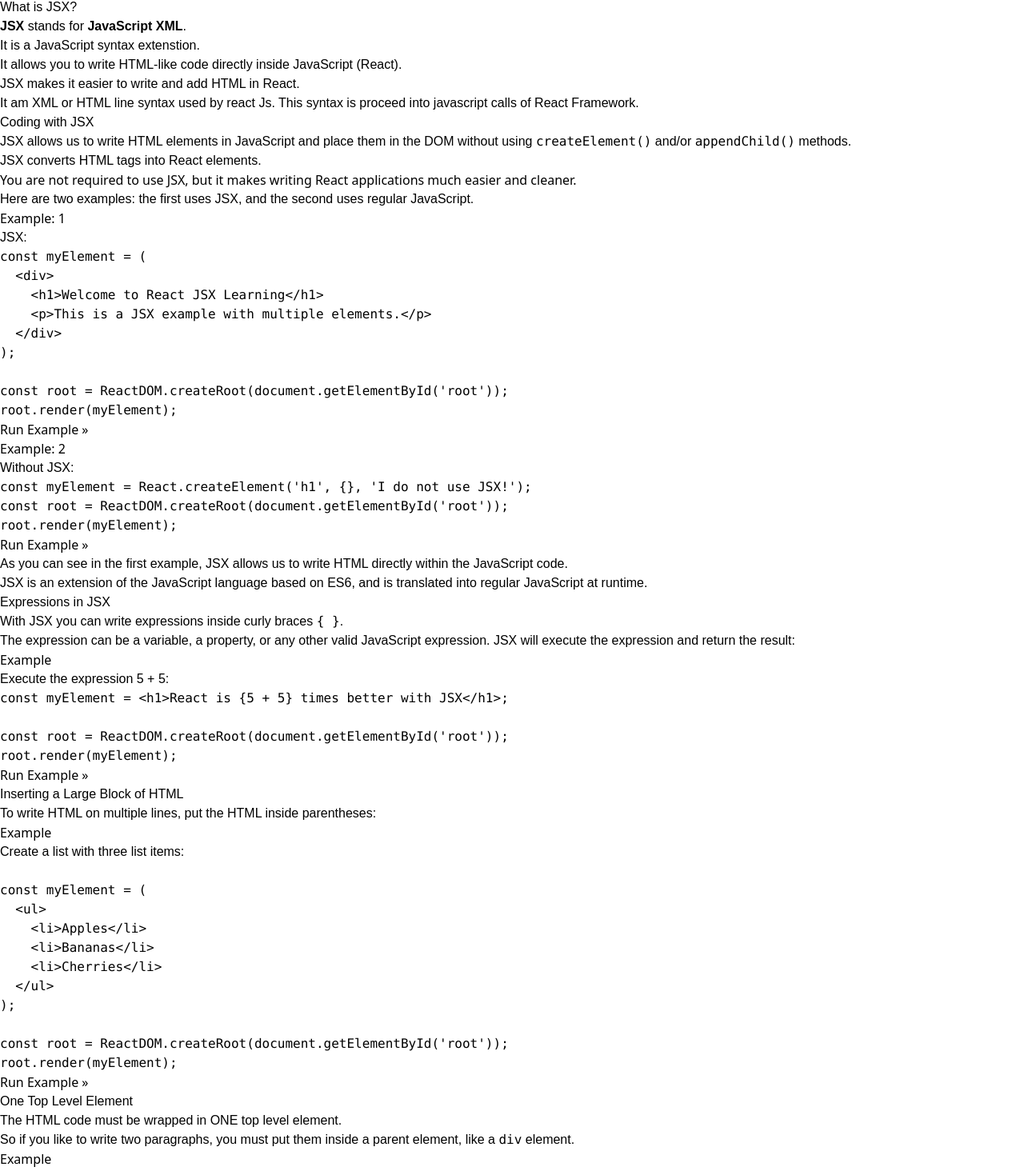
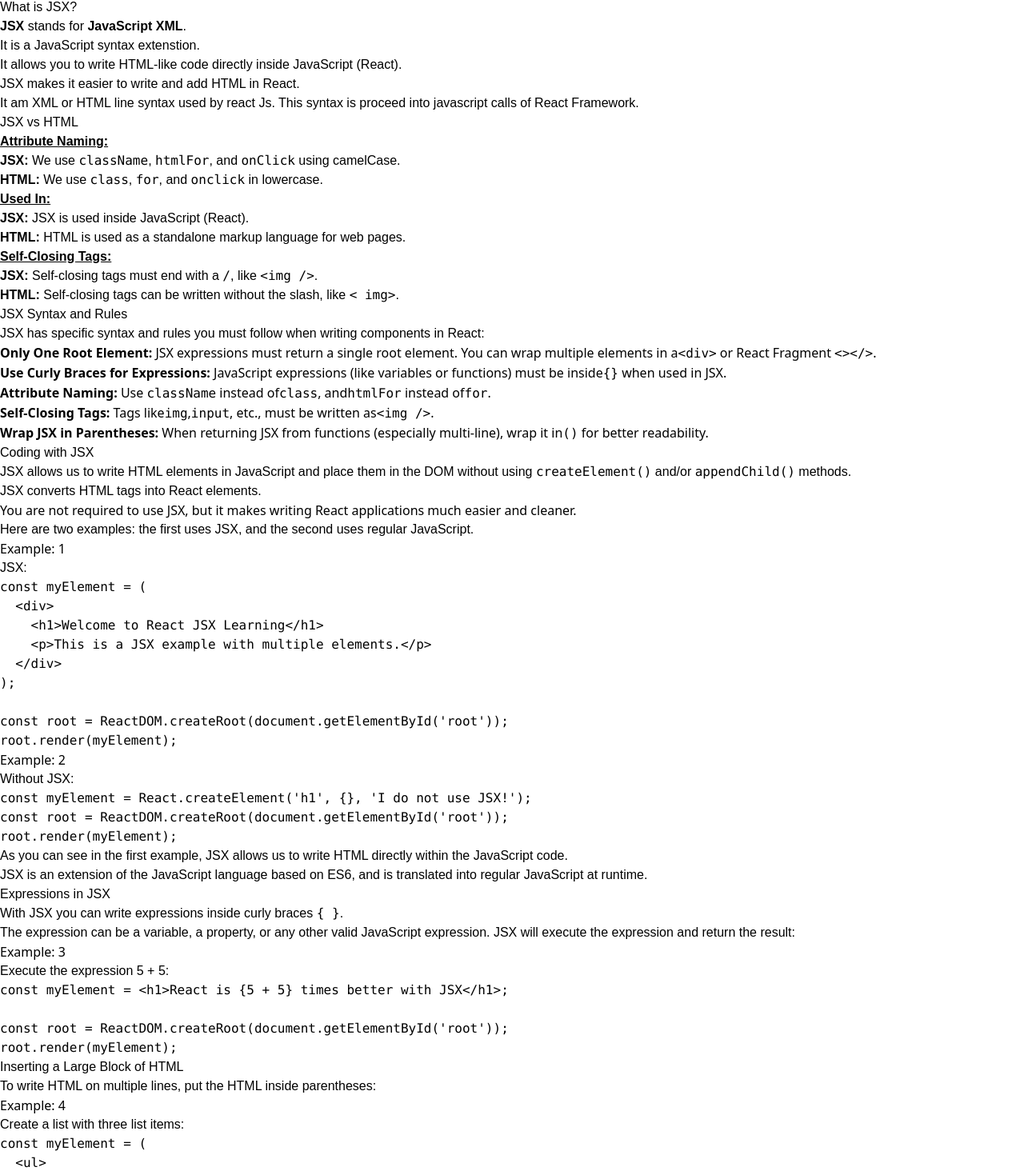
Before and after one commit to YuvrajDighe/Lms, a React app: page /React/Jsx in a window 1280 px wide. Shown: the part 537-2001 px from the top of the page at 80% size. Built offline with nearby package versions, Linux system fonts and the light colour scheme; the HTML template or start-up script is replaced by a standard one; a web font is replaced by a local one.

Commit message:
i update my code

```diff
--- a/src/subcomponent/Jsx.jsx
+++ b/src/subcomponent/Jsx.jsx
@@ -1,77 +1,22 @@
 import React from "react";
-
+import { Link } from "react-router-dom";
 function Jsx() {
-  const runCode = (code) => {
-    const html = `
-      <html>
-        <head>
-          <title>Run Example</title>
-          <script src="https://unpkg.com/react@18/umd/react.development.js"></script>
-          <script src="https://unpkg.com/react-dom@18/umd/react-dom.development.js"></script>
-          <script src="https://unpkg.com/react-dom@18/umd/react-dom.client.js"></script>
-          <style>
-            body {
-              margin: 0;
-              font-family: Arial, sans-serif;
-              display: flex;
-              height: 100vh;
-            }
-            .editor {
-              width: 50%;
-              padding: 20px;
-              background-color: #f4f4f4;
-              box-sizing: border-box;
-            }
-            .preview {
-              width: 50%;
-              border-left: 1px solid #ccc;
-              padding: 20px;
-              box-sizing: border-box;
-            }
-            pre {
-              background: #222;
-              color: #0f0;
-              padding: 10px;
-              overflow-x: auto;
-            }
-          </style>
-        </head>
-        <body>
-          <div class="editor">
-            <pre>${code.replace(/</g, "&lt;").replace(/>/g, "&gt;")}</pre>
-          </div>
-          <div class="preview">
-            <div id="root"></div>
-          </div>
-          <script type="text/javascript">
-            ${code}
-          </script>
-        </body>
-      </html>
-    `;
-    const newWindow = window.open();
-    newWindow.document.open();
-    newWindow.document.write(html);
-    newWindow.document.close();
-  };
-
-
-
   return (
-    <div className="p-9 bg-[#464859] text-white">
+    <div className="p-9 bg-[#464859] text-white text-lg">
       <div className="max-w-4x4">
         <h1 className="text-[40px]">React JSX</h1>
 
 
         <div className="flex justify-between mt-6">
-          <button className="flex items-center bg-green-500 hover:bg-green-600 text-white font-semibold py-2 px-4 rounded">
+          <Link to="/React/EnvironmentSetup" className="flex items-center bg-green-500 hover:bg-green-600 text-white font-semibold py-2 px-4 rounded">
             <span className="mr-2">❮</span> Previous
-          </button>
+          </Link>
 
-          <button className="flex items-center bg-green-500 hover:bg-green-600 text-white font-semibold py-2 px-4 rounded">
+          <Link to="/React/ReactComponent" className="flex items-center bg-green-500 hover:bg-green-600 text-white font-semibold py-2 px-4 rounded">
             Next <span className="ml-2">❯</span>
-          </button>
+          </Link>
         </div>
+
 
         <section className="mb-8  mt-5 pt-4">
           <h2 className="text-[30px] font-semibold mb-2">What is JSX?</h2>
@@ -79,17 +24,77 @@
             <strong>JSX</strong> stands for <strong>JavaScript XML</strong>.
           </p>
           <p>It is a JavaScript syntax extenstion.</p>
-
           <p className="mb-1">
             It allows you to write HTML-like code directly inside JavaScript (React).
           </p>
-
           <p>JSX makes it easier to write and add HTML in React.</p>
-
           <p>
-        It am XML or HTML line syntax used by react  Js. This syntax is proceed into javascript calls of React Framework.
+            It am XML or HTML line syntax used by react  Js. This syntax is proceed into javascript calls of React Framework.
           </p>
         </section>
+<section className="mb-8 mt-5 pt-4 ">
+  <h2 className="text-[30px] font-semibold mb-2">JSX vs HTML</h2>
+
+  <p className="mb-1">
+    <strong><u>Attribute Naming:</u></strong><br />
+    <strong>JSX:</strong> We use <code>className</code>,     <code className="text-red-600 font-bold">htmlFor</code>, and <code>onClick</code> using camelCase.
+  </p>
+  <p className="mb-1">
+    <strong>HTML:</strong> We use <code>class</code>, <code>for</code>, and <code>onclick</code> in lowercase.
+  </p>
+
+  <p className="mb-1">
+    <strong><u>Used In:</u></strong><br />
+    <strong>JSX:</strong> JSX is used inside JavaScript (React).<br />
+    <strong>HTML:</strong> HTML is used as a standalone markup language for web pages.
+  </p>
+
+  <p className="mb-1">
+    <strong><u>Self-Closing Tags:</u></strong><br />
+    <strong>JSX:</strong> Self-closing tags must end with a <code>/</code>, like <code>&lt;img /&gt;</code>.
+  </p>
+  <p>
+    <strong>HTML:</strong> Self-closing tags can be written without the slash, like <code>&lt;    <code className="text-red-600 font-bold">img</code>&gt;</code>.
+  </p>
+</section>
+
+
+<section className="mb-8 mt-5 pt-4 font-sans text-base">
+  <h2 className="text-[30px] font-semibold mb-2">JSX Syntax and Rules</h2>
+
+  <p className="mb-2">
+    JSX has specific syntax and rules you must follow when writing components in React:
+  </p>
+
+  <ul className="list-disc pl-6 space-y-2">
+    <li>
+      <strong>Only One Root Element:</strong> JSX expressions must return a single root element. You can wrap multiple elements in a
+      <code className="text-red-600 font-bold">&lt;div&gt;</code> or React Fragment <code className="text-red-600 font-bold">&lt;&gt;&lt;/&gt;</code>.
+    </li>
+    <li>
+      <strong>Use Curly Braces for Expressions:</strong> JavaScript expressions (like variables or functions) must be inside
+      <code className="text-red-600 font-bold">{`{}`}</code> when used in JSX.
+    </li>
+    <li>
+      <strong>Attribute Naming:</strong> Use <code className="text-red-600 font-bold">className</code> instead of
+      <code className="text-red-600 font-bold">class</code>, and
+      <code className="text-red-600 font-bold">htmlFor</code> instead of
+      <code className="text-red-600 font-bold">for</code>.
+    </li>
+    <li>
+      <strong>Self-Closing Tags:</strong> Tags like
+      <code className="text-red-600 font-bold">img</code>,
+      <code className="text-red-600 font-bold">input</code>, etc., must be written as
+      <code className="text-red-600 font-bold">&lt;img /&gt;</code>.
+    </li>
+    <li>
+      <strong>Wrap JSX in Parentheses:</strong> When returning JSX from functions (especially multi-line), wrap it in
+      <code className="text-red-600 font-bold">()</code> for better readability.
+    </li>
+  </ul>
+</section>
+
+
 
         <section className="mb-8">
           <h2 className="text-[30px] font-semibold mb-2">Coding with JSX</h2>
@@ -113,10 +118,10 @@
         </section>
 
         {/* Example 1: JSX */}
-        <section className="mb-8 bg-gray-100 p-4 rounded-md">
-          <h3 className="text-xl text-black font-semibold mb-2">Example: 1</h3>
-          <p className="font-medium text-black mb-2">JSX:</p>
-          <pre className="bg-black text-white p-3 rounded-md border overflow-x-auto text-sm">
+        <section className="mb-8 bg-black-100 p-4 bg-black rounded-md">
+          <h3 className="text-xl  font-semibold mb-2">Example: 1</h3>
+          <p className="font-medium  mb-2">JSX:</p>
+          <pre className="text-white p-3 rounded-md overflow-x-auto text-sm">
             {`const myElement = (
   <div>
     <h1>Welcome to React JSX Learning</h1>
@@ -127,23 +132,17 @@
 const root = ReactDOM.createRoot(document.getElementById('root'));
 root.render(myElement);`}
           </pre>
-          <button className="mt-4 bg-green-600 hover:bg-green-700 text-white px-4 py-2 rounded" >
-            Run Example »
-          </button>
         </section>
 
         {/* Example 2: Without JSX */}
-        <section className="mb-8 bg-gray-100 p-4 rounded-md">
-          <h3 className="text-xl text-black font-semibold mb-2">Example: 2</h3>
-          <p className=" text-black mb-2">Without JSX:</p>
-          <pre className="bg-black text-white p-3 rounded-md border overflow-x-auto text-sm">
+        <section className="mb-8 bg-black-100 p-4 bg-black rounded-md">
+          <h3 className="text-xl font-semibold mb-2">Example: 2</h3>
+          <p className="  mb-2">Without JSX:</p>
+          <pre className="text-white p-3 rounded-md  overflow-x-auto text-sm">
             {`const myElement = React.createElement('h1', {}, 'I do not use JSX!');
 const root = ReactDOM.createRoot(document.getElementById('root'));
 root.render(myElement);`}
           </pre>
-          <button className="mt-4 bg-green-600 hover:bg-green-700 text-white px-4 py-2 rounded" >
-            Run Example »
-          </button>
         </section>
 
         {/* section:3 */}
@@ -164,18 +163,15 @@
           <p className="text-white mb-4">
             The expression can be a variable, a property, or any other valid JavaScript expression. JSX will execute the expression and return the result:
           </p>
-          <div className="mb-8 bg-gray-100 p-4 rounded-md">
-            <h3 className="text-xl text-black font-semibold  mb-2">Example</h3>
-            <p className="text-black mb-2">Execute the expression <span className="text-red-500">5 + 5</span>:</p>
-            <pre className="bg-black text-white p-3 rounded-md border overflow-x-auto text-sm">
+          <div className="mb-8 bg-black-100 p-4 bg-black rounded-md">
+            <h3 className="text-xl font-semibold  mb-2">Example: 3</h3>
+            <p className=" mb-2">Execute the expression <span className="text-red-500">5 + 5</span>:</p>
+            <pre className="bg-black text-white p-3 rounded-md  overflow-x-auto text-sm">
               {`const myElement = <h1>React is {5 + 5} times better with JSX</h1>;
 
 const root = ReactDOM.createRoot(document.getElementById('root'));
 root.render(myElement);`}
             </pre>
-          <button className="mt-4 bg-green-600 hover:bg-green-700 text-white px-4 py-2 rounded" >
-              Run Example »
-            </button>
           </div>
         </section>
 
@@ -186,12 +182,11 @@
             To write HTML on multiple lines, put the HTML inside parentheses:
           </p>
 
-          <div className="mb-8 bg-gray-100 p-4 rounded-md">
-            <h3 className="text-xl text-black font-semibold  mb-2">Example</h3>
-            <p className="text-black mb-2">Create a list with three list items:</p>
-            <pre className="bg-black text-white p-3 rounded-md border overflow-x-auto text-sm">
-              {`
-const myElement = (
+          <div className="mb-8 bg-black-100 p-4 bg-black rounded-md">
+            <h3 className="text-xl font-semibold  mb-2">Example: 4</h3>
+            <p className=" mb-2">Create a list with three list items:</p>
+            <pre className="bg-black text-white p-3 rounded-md overflow-x-auto text-sm">
+              {`const myElement = (
   <ul>
     <li>Apples</li>
     <li>Bananas</li>
@@ -202,11 +197,7 @@
 const root = ReactDOM.createRoot(document.getElementById('root'));
 root.render(myElement);`}
             </pre>
-          <button className="mt-4 bg-green-600 hover:bg-green-700 text-white px-4 py-2 rounded" >
-              Run Example »
-            </button>
           </div>
-
         </div>
 
 
@@ -215,16 +206,14 @@
           <p className="text-white mt-5 mb-2">
             The HTML code must be wrapped in ONE top level element.
           </p>
-
           <p className="text-white mt-5 mb-2">
             So if you like to write two paragraphs, you must put them inside a parent element, like a  <code className="text-red-600">div</code>  element.
           </p>
 
-
-          <div className="mb-8 bg-gray-100 p-4 rounded-md">
-            <h3 className="text-xl text-black font-semibold  mb-2">Example</h3>
-            <p className="text-black mb-2">Execute the expression <span className="text-red-500">5 + 5</span>:</p>
-            <pre className="bg-black text-white p-3 rounded-md border overflow-x-auto text-sm">
+          <div className="mb-8 bg-black-100 p-4 bg-black rounded-md">
+            <h3 className="text-xl font-semibold  mb-2">Example: 5</h3>
+            <p className=" mb-2">Execute the expression <span className="text-red-500">5 + 5</span>:</p>
+            <pre className="bg-black text-white p-3 rounded-md  overflow-x-auto text-sm">
               {`
 const myElement = (
   <div>
@@ -236,42 +225,45 @@
 const root = ReactDOM.createRoot(document.getElementById('root'));
 root.render(myElement);`}
             </pre>
-          <button className="mt-4 bg-green-600 hover:bg-green-700 text-white px-4 py-2 rounded" >
-              Run Example »
-            </button>
           </div>
+        </div>
 
-        </div>
 
 
         <div className="bg-yellow-100 border-l-4 border-yellow-400 text-yellow-800 p-4 mb-4">
           JSX will throw an error if the HTML is not correct, or if the HTML misses a parent element.
-
         </div>
 
 
-<section >
-          <p >
-            As you can see in the first example, JSX allows us to write HTML directly within the JavaScript code.</p>
+        <section >
+          <p >As you can see in the first example, JSX allows us to write HTML directly within the JavaScript code.</p>
           <p >JSX is an extension of the JavaScript language based on ES6, and is translated into regular JavaScript at runtime.  </p>
-
-
           <h2 className="text-[30px] text-white mb-2 mt-5">Elements Must be Closed</h2>
           <p>JSX follows XML rules, and therefore HTML elements must be properly closed.</p>
-          <div className="mb-8 bg-gray-100 p-4 rounded-md mt-5">
-            <h3 className="text-xl text-black font-semibold  mb-2">Example</h3>
-            <p className="text-black mb-2">Close empty elements with  <span className="text-red-500"> / </span>:</p>
-            <pre className="bg-black text-white p-3 rounded-md border overflow-x-auto text-sm">
+          <div className="mb-8 bg-black-100 p-4 bg-black rounded-md mt-5">
+            <h3 className="text-xl font-semibold  mb-2">Example: 6</h3>
+            <p className="mb-2">Close empty elements with  <span className="text-red-500"> / </span>:</p>
+            <pre className=" p-3 rounded-md  overflow-x-auto text-sm">
               {`const myElement = <input type="text" />;
 
 const root = ReactDOM.createRoot(document.getElementById('root'));
 root.render(myElement);`}
             </pre>
-          <button className="mt-4 bg-green-600 hover:bg-green-700 text-white px-4 py-2 rounded" >
-              Run Example »
-            </button>
           </div>
         </section>
+
+
+
+
+        <div className="flex justify-between mt-6">
+          <Link to="/React/EnvironmentSetup" className="flex items-center bg-green-500 hover:bg-green-600 text-white font-semibold py-2 px-4 rounded">
+            <span className="mr-2">❮</span> Previous
+          </Link>
+
+          <Link to="/React/ReactComponent" className="flex items-center bg-green-500 hover:bg-green-600 text-white font-semibold py-2 px-4 rounded">
+            Next <span className="ml-2">❯</span>
+          </Link>
+        </div>
 
 
 
```
